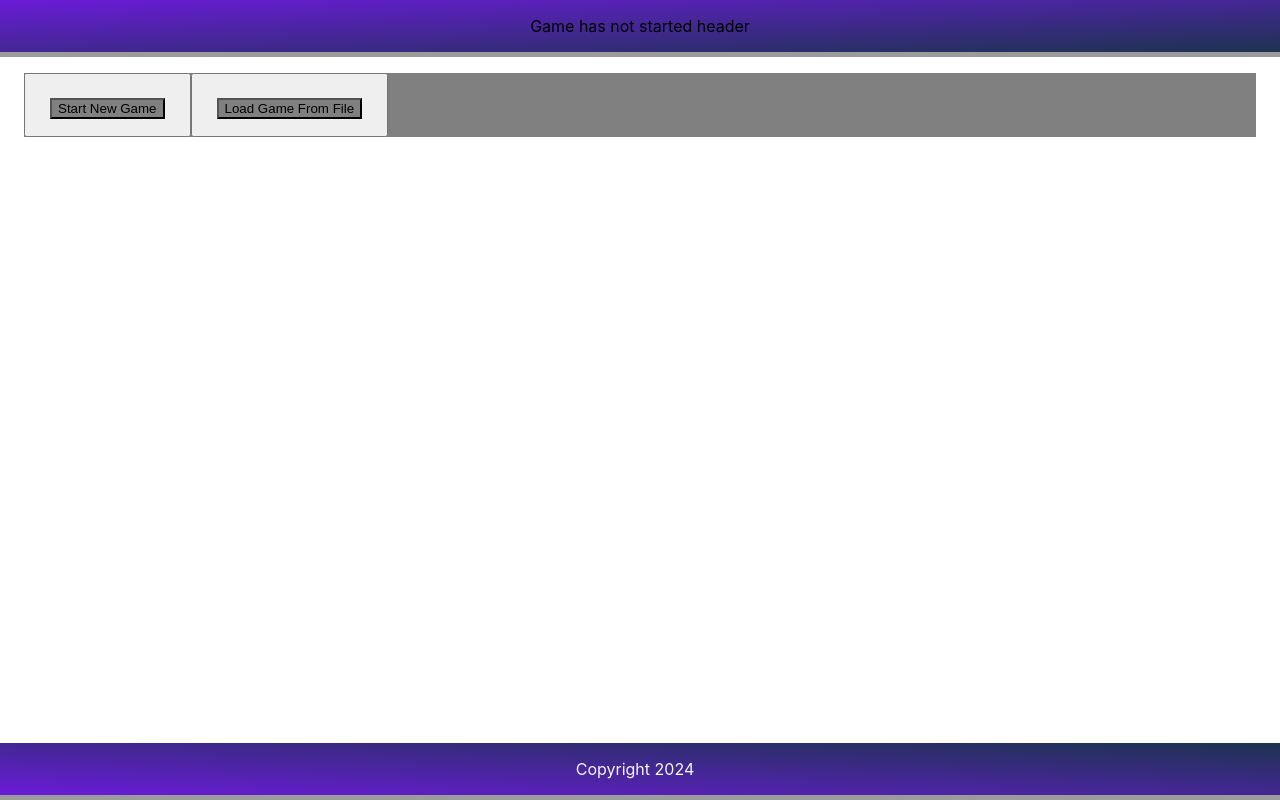
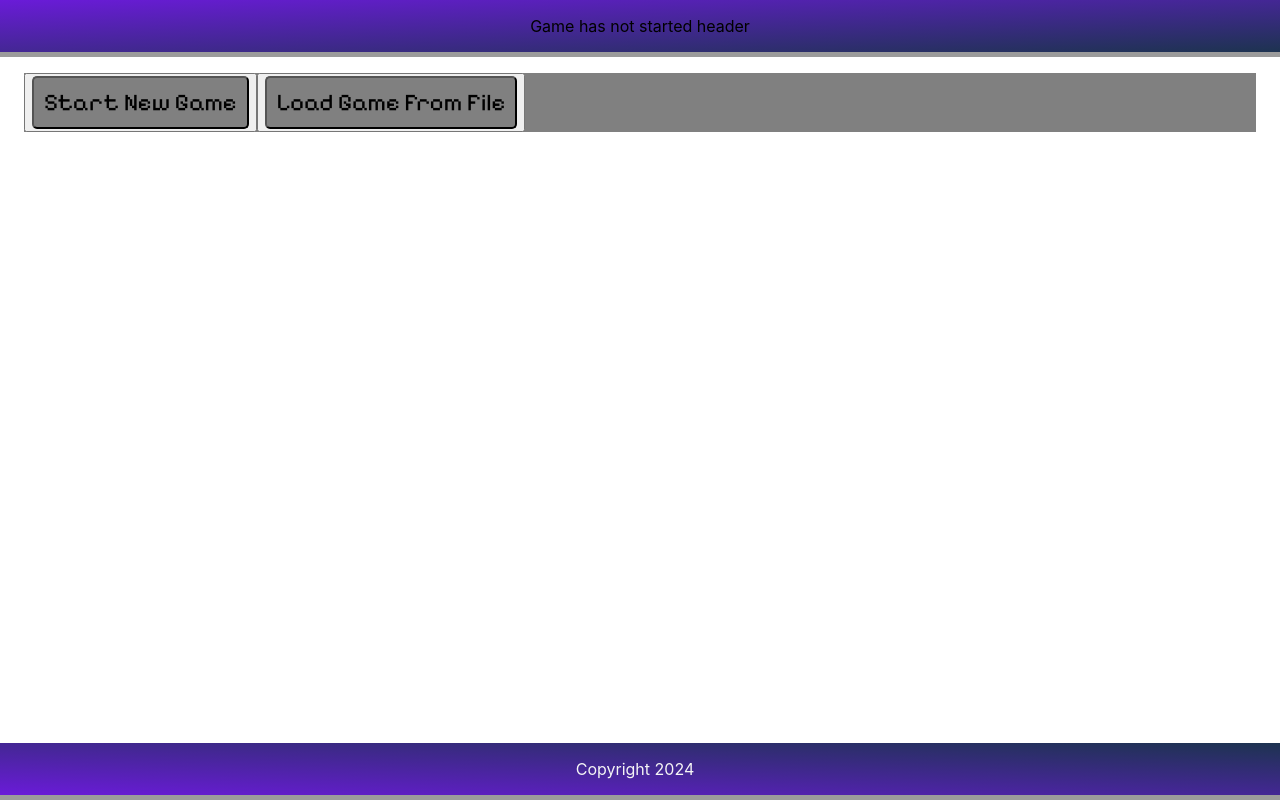
Before and after one commit to sdiener17/starlight-hotel, a React (Create React App) app: page / in a window 1280 px wide. Built offline with nearby package versions, Linux system fonts and the light colour scheme.

Commit message:
More styling of buttons and added functionality to go from home page to game page

```diff
--- a/public/index.html
+++ b/public/index.html
@@ -1,6 +1,9 @@
 <!DOCTYPE html>
 <html lang="en">
   <head>
+    <link rel="preconnect" href="https://fonts.googleapis.com">
+    <link rel="preconnect" href="https://fonts.gstatic.com" crossorigin>
+    <link href="https://fonts.googleapis.com/css2?family=Pixelify+Sans&display=swap" rel="stylesheet">
     <meta charset="utf-8" />
     <link rel="icon" href="%PUBLIC_URL%/favicon.ico" />
     <meta name="viewport" content="width=device-width, initial-scale=1" />
--- a/src/App.css
+++ b/src/App.css
@@ -24,38 +24,3 @@
 .App {
   text-align: center;
 }
-
-.App-logo {
-  height: 40vmin;
-  pointer-events: none;
-}
-
-@media (prefers-reduced-motion: no-preference) {
-  .App-logo {
-    animation: App-logo-spin infinite 20s linear;
-  }
-}
-
-.App-header {
-  background-color: #282c34;
-  min-height: 100vh;
-  display: flex;
-  flex-direction: column;
-  align-items: center;
-  justify-content: center;
-  font-size: calc(10px + 2vmin);
-  color: white;
-}
-
-.App-link {
-  color: #61dafb;
-}
-
-@keyframes App-logo-spin {
-  from {
-    transform: rotate(0deg);
-  }
-  to {
-    transform: rotate(360deg);
-  }
-}
--- a/src/App.js
+++ b/src/App.js
@@ -7,6 +7,7 @@
 import Header from "./components/Header/Header.js";
 import Footer from "./components/Footer.js";
 import Homepage from "./components/Homepage/Homepage.js";
+import Gamepage from "./components/Gamepage/Gamepage.js";
 
 export default function App() {
   const [gameStarted, setGameStarted] = useState(false);
@@ -19,6 +20,7 @@
           {/* <img src={logo} className="App-logo" alt="logo" /> */}
           <Routes>
             <Route exact path="/" element={<Homepage />} />
+            <Route path="game" element={<Gamepage />} />
           </Routes>
         </div>
         <div className="separaterBottomFooter" />
--- a/src/components/Gamepage/Gamepage.js
+++ b/src/components/Gamepage/Gamepage.js
@@ -0,0 +1,22 @@
+import React from "react";
+import { useNavigate } from "react-router-dom";
+import styled from "styled-components";
+import StyledGameButton from "../StyledGameButton";
+
+export default function Gamepage() {
+  return (
+    <PageWrapper>
+      <div className="pageMain">Game has started</div>
+    </PageWrapper>
+  );
+}
+
+const PageWrapper = styled.div`
+  position: -webkit-sticky;
+  position: sticky;
+  top: 0;
+  padding: 1rem 1.5rem;
+  .pageMain {
+    background-color: gray;
+  }
+`;
--- a/src/components/Homepage/Homepage.js
+++ b/src/components/Homepage/Homepage.js
@@ -1,12 +1,13 @@
 import React from "react";
-import { Link } from "react-router-dom";
+import { useNavigate } from "react-router-dom";
 import styled from "styled-components";
 import StyledGameButton from "../StyledGameButton";
 
 export default function Homepage() {
-  document.body.style.margin = 0;
+  //   document.body.style.margin = 0;
+  let navigate = useNavigate();
   const handleNewGameClick = (e) => {
-    //do things
+    navigate(`game`);
   };
   const handleLoadGameClick = (e) => {
     //do things
--- a/src/components/StyledGameButton.js
+++ b/src/components/StyledGameButton.js
@@ -20,12 +20,14 @@
 }
 
 const PageWrapper = styled.button`
-  position: -webkit-sticky;
-  position: sticky;
-  top: 0;
-  padding: 1rem 1.5rem;
-  font-size: 1.5rem;
   .gameButton {
+    /* position: -webkit-sticky; */
+    /* position: sticky; */
+    /* top: 0; */
+    padding: 10px;
+    border-radius: 5px;
+    font-size: 1.5rem;
+    font-family: "Pixelify Sans", sans-serif;
     background-color: gray;
   }
   .gameButton:hover {
--- a/src/index.css
+++ b/src/index.css
@@ -2,7 +2,7 @@
   margin: 0;
   font-family: -apple-system, BlinkMacSystemFont, 'Segoe UI', 'Roboto', 'Oxygen',
     'Ubuntu', 'Cantarell', 'Fira Sans', 'Droid Sans', 'Helvetica Neue',
-    sans-serif;
+    sans-serif, "Pixelify Sans";
   -webkit-font-smoothing: antialiased;
   -moz-osx-font-smoothing: grayscale;
 }
```
